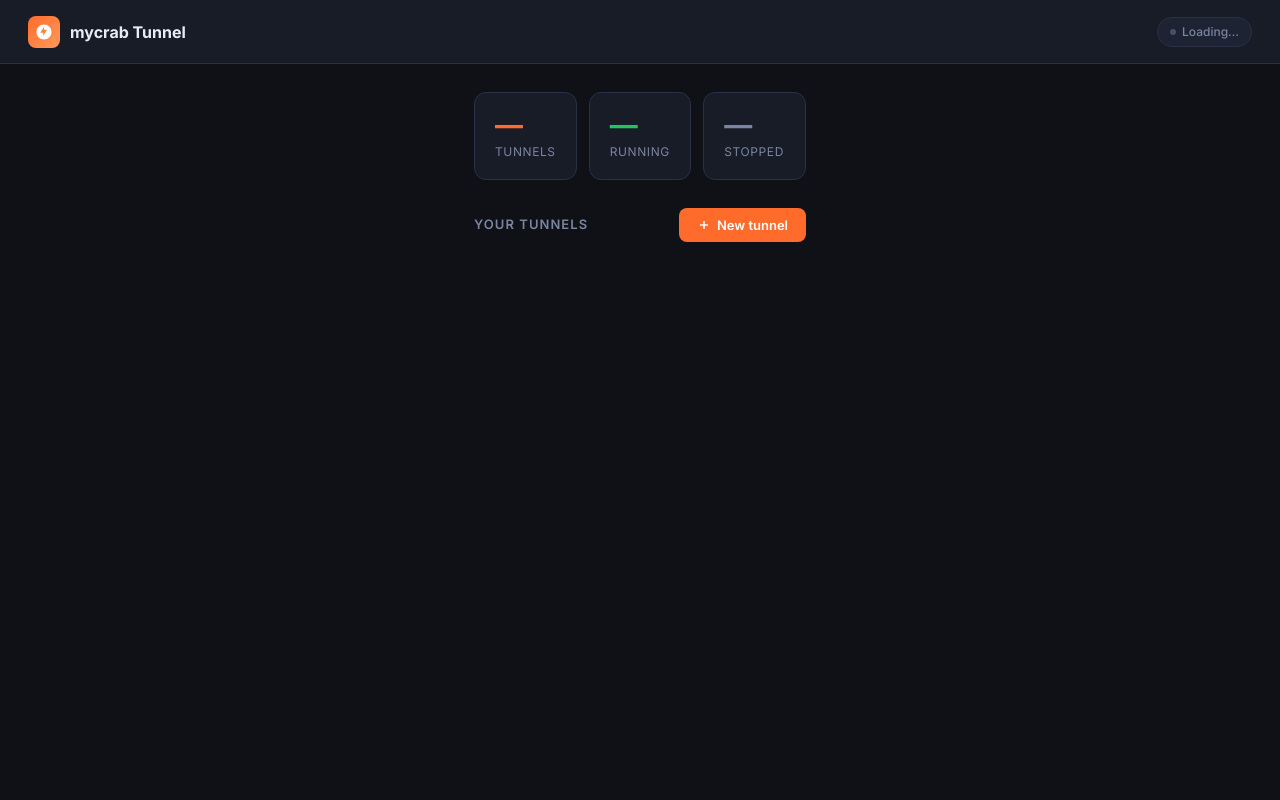
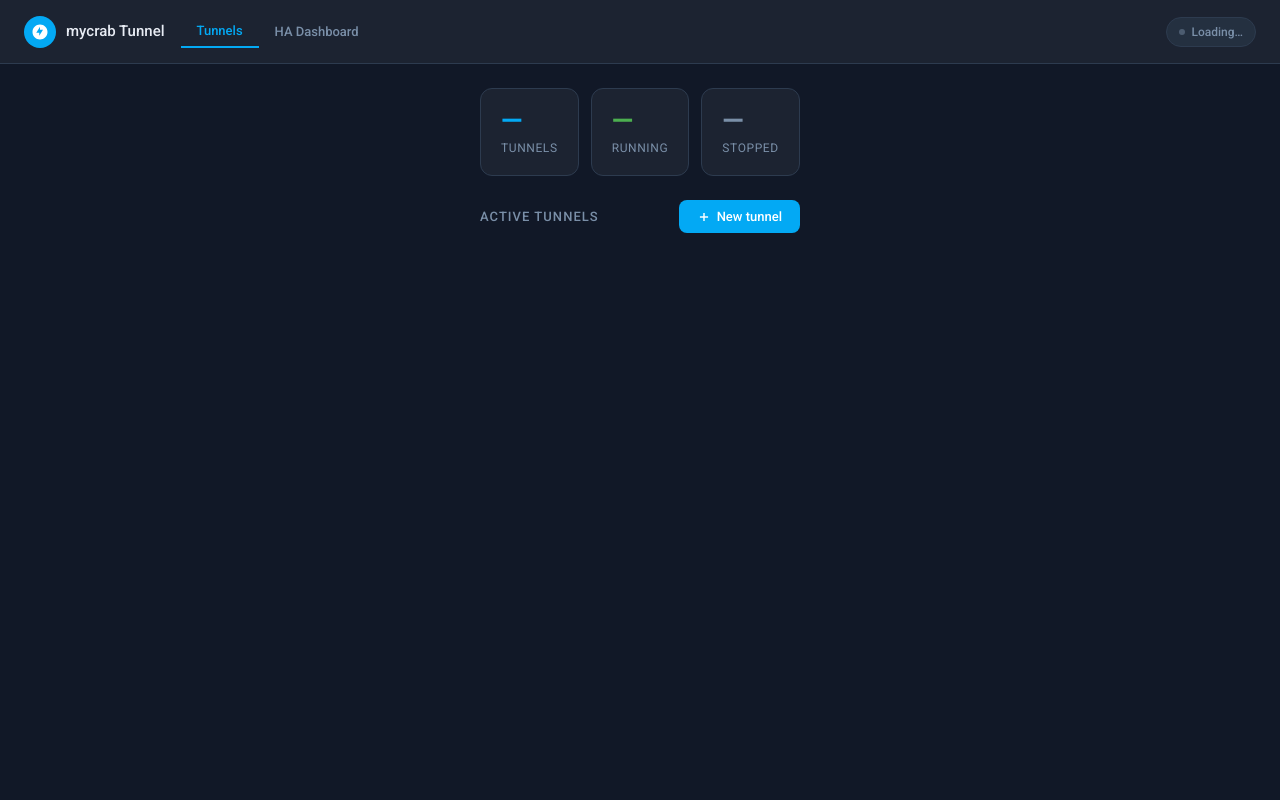
Before and after one commit to isgudtek/ha-mycrab-tunnel, a Python web app: template mycrab-tunnel/app/templates/index.html in a window 1280 px wide. Run offline with Jinja, Linux system fonts and the light colour scheme; the template is opened without the code that fills it, so the values that code supplies are empty.

Commit message:
feat(ui): HA-like design with Dashboard tab + fix provision_free
- Restyle to HA blue (#03a9f4), Roboto font, dark theme matching HA
- Add Tunnels / HA Dashboard nav tabs
- HA Dashboard tab embeds running HA tunnel in iframe
- "Launch HA tunnel" shortcut creates tunnel to port 8123
- provision_free: fixed metrics port (20252), capture output for debugging,
  use asyncio.get_running_loop(), proper ClientTimeout for aiohttp

Co-Authored-By: Claude Sonnet 4.6 <noreply@anthropic.com>

```diff
--- a/mycrab-tunnel/app/templates/index.html
+++ b/mycrab-tunnel/app/templates/index.html
@@ -5,70 +5,88 @@
 <meta name="viewport" content="width=device-width,initial-scale=1">
 <title>mycrab Tunnel</title>
 <style>
-  @import url('https://fonts.googleapis.com/css2?family=Inter:wght@300;400;500;600;700&family=JetBrains+Mono:wght@400;500&display=swap');
+  @import url('https://fonts.googleapis.com/css2?family=Roboto:wght@300;400;500;700&family=JetBrains+Mono:wght@400;500&display=swap');
 
   *, *::before, *::after { box-sizing: border-box; margin: 0; padding: 0; }
 
   :root {
-    --bg: #0f1117;
-    --surface: #181c27;
-    --surface2: #1e2334;
-    --border: #2a3045;
-    --border-bright: #3d4a65;
+    --bg: #111827;
+    --surface: #1c2331;
+    --surface2: #243040;
+    --border: #2d3b4f;
+    --border-bright: #3d5170;
     --text: #e8ecf4;
-    --muted: #7a85a0;
-    --accent: #ff6b2b;
-    --accent-dim: rgba(255,107,43,0.12);
-    --accent-glow: rgba(255,107,43,0.25);
-    --green: #22c55e;
-    --green-dim: rgba(34,197,94,0.12);
-    --red: #ef4444;
-    --red-dim: rgba(239,68,68,0.1);
+    --muted: #7a8fa8;
+    --accent: #03a9f4;
+    --accent-dim: rgba(3,169,244,0.12);
+    --accent-glow: rgba(3,169,244,0.25);
+    --green: #4caf50;
+    --green-dim: rgba(76,175,80,0.12);
+    --red: #f44336;
+    --red-dim: rgba(244,67,54,0.1);
     --radius: 12px;
     --radius-sm: 8px;
   }
 
-  body { font-family: 'Inter', sans-serif; background: var(--bg); color: var(--text); min-height: 100vh; font-size: 14px; line-height: 1.5; }
+  body { font-family: 'Roboto', sans-serif; background: var(--bg); color: var(--text); min-height: 100vh; font-size: 14px; line-height: 1.5; }
   @media (prefers-reduced-motion: reduce) { *, *::before, *::after { animation: none !important; transition: none !important; } }
 
   .shell { display: grid; grid-template-rows: 64px 1fr; min-height: 100vh; }
 
   header {
     display: flex; align-items: center; justify-content: space-between;
-    padding: 0 28px; border-bottom: 1px solid var(--border);
+    padding: 0 24px; border-bottom: 1px solid var(--border);
     background: var(--surface); position: sticky; top: 0; z-index: 100;
-    backdrop-filter: blur(12px);
   }
-  .logo { display: flex; align-items: center; gap: 10px; font-weight: 700; font-size: 16px; }
-  .logo-icon { width: 32px; height: 32px; border-radius: 8px; background: linear-gradient(135deg, var(--accent), #ff9a5c); display: flex; align-items: center; justify-content: center; }
+  .header-left { display: flex; align-items: center; gap: 16px; }
+  .logo { display: flex; align-items: center; gap: 10px; font-weight: 500; font-size: 15px; }
+  .logo-icon { width: 32px; height: 32px; border-radius: 50%; background: var(--accent); display: flex; align-items: center; justify-content: center; }
   .logo-icon svg { width: 18px; height: 18px; }
 
-  .status-pill { display: flex; align-items: center; gap: 6px; padding: 5px 12px; border-radius: 20px; font-size: 12px; font-weight: 500; background: var(--green-dim); color: var(--green); border: 1px solid rgba(34,197,94,0.2); }
+  .nav-tabs { display: flex; gap: 0; }
+  .nav-tab { padding: 8px 16px; font-size: 13px; font-weight: 500; color: var(--muted); cursor: pointer; border-bottom: 2px solid transparent; transition: all .15s; border: none; background: none; font-family: inherit; }
+  .nav-tab:hover { color: var(--text); }
+  .nav-tab.active { color: var(--accent); border-bottom: 2px solid var(--accent); }
+
+  .status-pill { display: flex; align-items: center; gap: 6px; padding: 5px 12px; border-radius: 20px; font-size: 12px; font-weight: 500; background: var(--green-dim); color: var(--green); border: 1px solid rgba(76,175,80,0.2); }
   .status-pill.idle { background: var(--surface2); color: var(--muted); border-color: var(--border); }
   .dot { width: 6px; height: 6px; border-radius: 50%; background: currentColor; animation: pulse 2s infinite; }
   @keyframes pulse { 0%,100%{opacity:1}50%{opacity:.4} }
 
-  main { padding: 28px; max-width: 960px; margin: 0 auto; }
+  main { padding: 24px; max-width: 1000px; margin: 0 auto; }
 
-  .stats { display: grid; grid-template-columns: repeat(3,1fr); gap: 12px; margin-bottom: 28px; }
+  /* Tab panels */
+  .panel { display: none; }
+  .panel.active { display: block; }
+
+  /* HA Dashboard panel */
+  .ha-frame-wrap { background: var(--surface); border: 1px solid var(--border); border-radius: var(--radius); overflow: hidden; height: calc(100vh - 120px); display: flex; flex-direction: column; }
+  .ha-frame-bar { display: flex; align-items: center; gap: 12px; padding: 12px 16px; border-bottom: 1px solid var(--border); background: var(--surface2); }
+  .ha-url-display { font-family: 'JetBrains Mono', monospace; font-size: 12px; color: var(--accent); flex: 1; overflow: hidden; text-overflow: ellipsis; white-space: nowrap; }
+  iframe { border: none; flex: 1; width: 100%; }
+  .ha-no-tunnel { display: flex; flex-direction: column; align-items: center; justify-content: center; flex: 1; gap: 16px; padding: 40px; text-align: center; }
+  .ha-no-tunnel p { color: var(--muted); max-width: 340px; }
+
+  /* Tunnels panel */
+  .stats { display: grid; grid-template-columns: repeat(3,1fr); gap: 12px; margin-bottom: 24px; }
   .stat { background: var(--surface); border: 1px solid var(--border); border-radius: var(--radius); padding: 18px 20px; }
   .stat-val { font-size: 28px; font-weight: 700; line-height: 1; margin-bottom: 4px; }
   .stat-label { font-size: 12px; color: var(--muted); text-transform: uppercase; letter-spacing: .05em; }
 
   .section-header { display: flex; align-items: center; justify-content: space-between; margin-bottom: 16px; }
-  .section-title { font-size: 13px; font-weight: 600; text-transform: uppercase; letter-spacing: .08em; color: var(--muted); }
+  .section-title { font-size: 13px; font-weight: 500; text-transform: uppercase; letter-spacing: .08em; color: var(--muted); }
 
-  .btn { display: inline-flex; align-items: center; gap: 6px; padding: 9px 18px; border-radius: var(--radius-sm); font-size: 13px; font-weight: 600; cursor: pointer; border: none; transition: all .15s ease; font-family: inherit; }
+  .btn { display: inline-flex; align-items: center; gap: 6px; padding: 9px 18px; border-radius: var(--radius-sm); font-size: 13px; font-weight: 500; cursor: pointer; border: none; transition: all .15s ease; font-family: inherit; }
   .btn-primary { background: var(--accent); color: #fff; }
-  .btn-primary:hover { background: #ff8347; transform: translateY(-1px); box-shadow: 0 4px 16px var(--accent-glow); }
+  .btn-primary:hover { background: #29b6f6; box-shadow: 0 4px 16px var(--accent-glow); }
   .btn-ghost { background: transparent; color: var(--muted); border: 1px solid var(--border); }
   .btn-ghost:hover { background: var(--surface2); color: var(--text); border-color: var(--border-bright); }
   .btn-sm { padding: 5px 12px; font-size: 12px; }
-  .btn-danger { background: var(--red-dim); color: var(--red); border: 1px solid rgba(239,68,68,.2); }
-  .btn-danger:hover { background: rgba(239,68,68,.2); }
-  .btn-success { background: var(--green-dim); color: var(--green); border: 1px solid rgba(34,197,94,.2); }
-  .btn-success:hover { background: rgba(34,197,94,.2); }
-  .btn:disabled { opacity: .45; cursor: not-allowed; transform: none !important; }
+  .btn-danger { background: var(--red-dim); color: var(--red); border: 1px solid rgba(244,67,54,.2); }
+  .btn-danger:hover { background: rgba(244,67,54,.2); }
+  .btn-success { background: var(--green-dim); color: var(--green); border: 1px solid rgba(76,175,80,.2); }
+  .btn-success:hover { background: rgba(76,175,80,.2); }
+  .btn:disabled { opacity: .45; cursor: not-allowed; }
 
   .tunnels { display: flex; flex-direction: column; gap: 10px; }
   .tunnel-card { background: var(--surface); border: 1px solid var(--border); border-radius: var(--radius); overflow: hidden; transition: border-color .15s; }
@@ -129,22 +146,31 @@
   @media (max-width: 600px) {
     .stats { grid-template-columns: 1fr 1fr; }
     .tunnel-inner { grid-template-columns: 1fr; }
+    .nav-tab { padding: 8px 10px; font-size: 12px; }
   }
 </style>
 </head>
 <body>
 <div class="shell">
   <header>
+    <div class="header-left">
       <div class="logo">
         <div class="logo-icon">
           <svg viewBox="0 0 24 24" fill="white"><path d="M12 2C6.48 2 2 6.48 2 12s4.48 10 10 10 10-4.48 10-10S17.52 2 12 2zm-1 15v-4H7l5-8v4h4l-5 8z"/></svg>
         </div>
         mycrab Tunnel
       </div>
+      <nav class="nav-tabs">
+        <button class="nav-tab active" onclick="showPanel('tunnels', this)">Tunnels</button>
+        <button class="nav-tab" onclick="showPanel('ha', this)">HA Dashboard</button>
+      </nav>
+    </div>
     <div id="global-pill" class="status-pill idle"><span class="dot"></span><span id="status-text">Loading…</span></div>
   </header>
 
   <main>
+    <!-- Tunnels panel -->
+    <div class="panel active" id="panel-tunnels">
       <div class="stats">
         <div class="stat"><div class="stat-val" id="stat-total" style="color:var(--accent)">—</div><div class="stat-label">Tunnels</div></div>
         <div class="stat"><div class="stat-val" id="stat-running" style="color:var(--green)">—</div><div class="stat-label">Running</div></div>
@@ -152,21 +178,42 @@
       </div>
 
       <div class="section-header">
-      <div class="section-title">Your tunnels</div>
+        <div class="section-title">Active tunnels</div>
         <button class="btn btn-primary" onclick="openCreate()">
           <svg width="14" height="14" viewBox="0 0 24 24" fill="none" stroke="currentColor" stroke-width="2.5"><line x1="12" y1="5" x2="12" y2="19"/><line x1="5" y1="12" x2="19" y2="12"/></svg>
           New tunnel
         </button>
       </div>
       <div class="tunnels" id="tunnels-list"></div>
+    </div>
+
+    <!-- HA Dashboard panel -->
+    <div class="panel" id="panel-ha">
+      <div class="ha-frame-wrap">
+        <div class="ha-frame-bar">
+          <svg width="18" height="18" viewBox="0 0 24 24" fill="var(--accent)"><path d="M10 20v-6h4v6h5v-8h3L12 3 2 12h3v8z"/></svg>
+          <span id="ha-url-label" class="ha-url-display">No tunnel to Home Assistant yet</span>
+          <button class="btn btn-sm btn-ghost" onclick="openHaInTab()">Open in tab →</button>
+          <button class="btn btn-sm btn-primary" onclick="createHaTunnel()">
+            <svg width="12" height="12" viewBox="0 0 24 24" fill="none" stroke="currentColor" stroke-width="2.5"><line x1="12" y1="5" x2="12" y2="19"/><line x1="5" y1="12" x2="19" y2="12"/></svg>
+            Tunnel HA
+          </button>
+        </div>
+        <div id="ha-iframe-area" class="ha-no-tunnel">
+          <svg width="48" height="48" viewBox="0 0 24 24" fill="var(--accent)" opacity=".4"><path d="M10 20v-6h4v6h5v-8h3L12 3 2 12h3v8z"/></svg>
+          <p>Create a tunnel to Home Assistant (port 8123) to view the dashboard here.</p>
+          <button class="btn btn-primary" onclick="createHaTunnel()">Launch HA tunnel</button>
+        </div>
+      </div>
+    </div>
   </main>
 </div>
 
-<!-- Modal -->
+<!-- Create Tunnel Modal -->
 <div class="overlay" id="create-modal" onclick="if(event.target===this)closeCreate()">
   <div class="modal">
     <h2>New tunnel</h2>
-    <p class="sub">Expose any local port via a secure mycrab.space URL — free, no Cloudflare account needed.</p>
+    <p class="sub">Expose any local port via a secure HTTPS URL — free, no Cloudflare account needed.</p>
 
     <div class="form-group">
       <label>Service name</label>
@@ -215,6 +262,7 @@
 
 <script>
 let tunnels = [];
+let haUrl = null;
 
 async function load() {
   try {
@@ -230,13 +278,50 @@ async function load() {
     else if (!s.total) { pill.className='status-pill idle'; txt.textContent='No tunnels'; }
     else { pill.className='status-pill idle'; txt.textContent='All stopped'; }
     renderTunnels(tunnels);
+    updateHaPanel(tunnels);
   } catch(e) { console.error(e); }
+}
+
+function updateHaPanel(list) {
+  const haTunnel = list.find(t => t.local_port === 8123 && t.status === 'running');
+  const label = document.getElementById('ha-url-label');
+  const area = document.getElementById('ha-iframe-area');
+  if (haTunnel) {
+    haUrl = haTunnel.url;
+    label.textContent = haTunnel.url;
+    // Load HA in iframe if not already loaded
+    const existing = area.querySelector('iframe');
+    if (!existing || existing.src !== haTunnel.url) {
+      area.innerHTML = `<iframe src="${haTunnel.url}" allow="fullscreen" title="Home Assistant Dashboard"></iframe>`;
+    }
+  } else {
+    haUrl = null;
+    label.textContent = 'No tunnel to Home Assistant yet';
+    if (!area.querySelector('.ha-no-tunnel')) {
+      area.innerHTML = `<div class="ha-no-tunnel"><svg width="48" height="48" viewBox="0 0 24 24" fill="var(--accent)" opacity=".4"><path d="M10 20v-6h4v6h5v-8h3L12 3 2 12h3v8z"/></svg><p>Create a tunnel to Home Assistant (port 8123) to view the dashboard here.</p><button class="btn btn-primary" onclick="createHaTunnel()">Launch HA tunnel</button></div>`;
+    }
+  }
+}
+
+function showPanel(name, tab) {
+  document.querySelectorAll('.panel').forEach(p => p.classList.remove('active'));
+  document.querySelectorAll('.nav-tab').forEach(t => t.classList.remove('active'));
+  document.getElementById('panel-' + name).classList.add('active');
+  tab.classList.add('active');
+}
+
+function openHaInTab() { if (haUrl) window.open(haUrl, '_blank'); }
+
+function createHaTunnel() {
+  document.getElementById('m-name').value = 'Home Assistant';
+  document.getElementById('m-port').value = '8123';
+  openCreate();
 }
 
 function renderTunnels(list) {
   const el = document.getElementById('tunnels-list');
   if (!list.length) {
-    el.innerHTML = `<div class="empty"><div class="empty-icon">🌐</div><h3>No tunnels yet</h3><p>Create your first tunnel to expose Home Assistant or any local service to the internet — no port forwarding needed.</p><button class="btn btn-primary" onclick="openCreate()">Create your first tunnel</button></div>`;
+    el.innerHTML = `<div class="empty"><h3>No tunnels yet</h3><p>Create your first tunnel to expose Home Assistant or any local service securely — no port forwarding needed.</p><button class="btn btn-primary" onclick="openCreate()">Create your first tunnel</button></div>`;
     return;
   }
   el.innerHTML = list.map(t => `
@@ -245,9 +330,12 @@ function renderTunnels(list) {
         <div>
           <div class="tunnel-name">${esc(t.name)}<span class="badge ${t.status==='running'?'badge-green':'badge-muted'}">${t.status}</span></div>
           <div class="tunnel-url" onclick="copyUrl('${esc(t.url)}')" title="Click to copy">${esc(t.url)}</div>
-          <div class="tunnel-meta"><span>localhost:${t.local_port}</span><span>${t.created_at ? new Date(t.created_at*1000).toLocaleDateString() : '—'}</span></div>
+          <div class="tunnel-meta"><span>→ localhost:${t.local_port}</span><span>${t.tier === 'free' ? 'free' : 'paid'}</span>${t.expires_in != null ? `<span>expires in ${Math.round(t.expires_in/60)}m</span>` : ''}</div>
         </div>
         <div class="tunnel-actions">
+          <a href="${esc(t.url)}" target="_blank" class="btn btn-sm btn-ghost" style="text-decoration:none" title="Open">
+            <svg width="12" height="12" viewBox="0 0 24 24" fill="none" stroke="currentColor" stroke-width="2"><path d="M18 13v6a2 2 0 0 1-2 2H5a2 2 0 0 1-2-2V8a2 2 0 0 1 2-2h6"/><polyline points="15 3 21 3 21 9"/><line x1="10" y1="14" x2="21" y2="3"/></svg>
+          </a>
           ${t.status==='running'
             ? `<button class="btn btn-sm btn-danger" onclick="stopTunnel('${t.id}')">Stop</button>`
             : `<button class="btn btn-sm btn-success" onclick="startTunnel('${t.id}')">Start</button>`}
@@ -310,7 +398,10 @@ async function createTunnel(){
     const data=await r.json();
     if(!r.ok) throw new Error(data.error||'Failed to create tunnel');
     await delay(600); setStep(4); await delay(400);
-    closeCreate(); await load(); toast(`Tunnel ready → ${data.url}`);
+    closeCreate(); await load();
+    toast(`Tunnel ready → ${data.url}`);
+    // If it's an HA tunnel, switch to HA panel
+    if (port === 8123) showPanel('ha', document.querySelectorAll('.nav-tab')[1]);
   } catch(e) {
     document.getElementById('modal-err').textContent=e.message;
     document.getElementById('modal-err').style.display='block';
```
Also changed, not shown: other parts of mycrab-tunnel/app/templates/index.html (+12 -13 lines), mycrab-tunnel/app/main.py (+28 -12 lines). Lines whose indentation alone changed are shown as unchanged.
